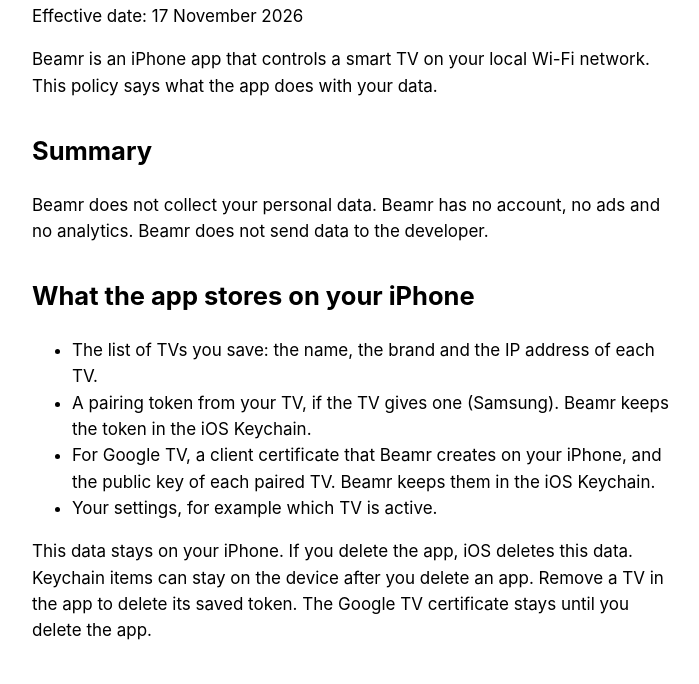
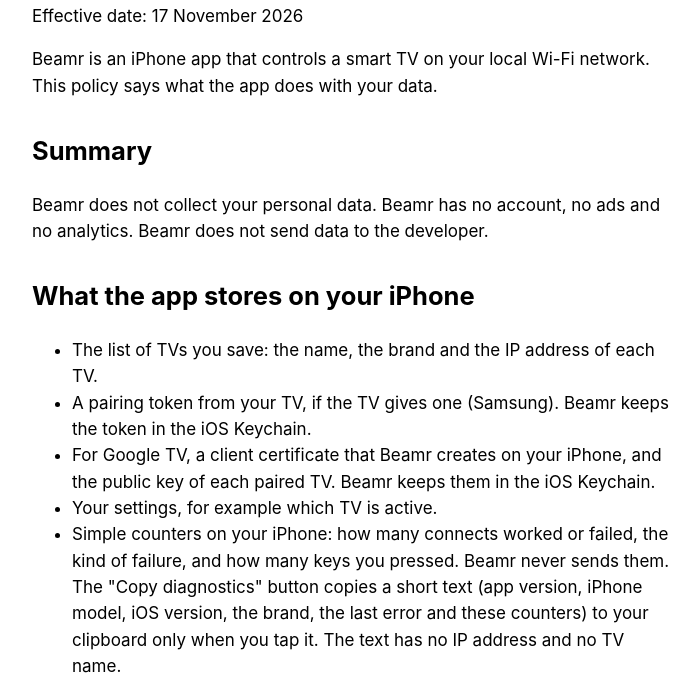
Before and after one commit to gurkiratbola/beamr-site, a plain HTML site: page privacy.html in a window 1280 px wide. Shown: the part 101-785 px from the top of the page, without its empty margins (288-987 px from the left). Drawn offline with Linux system fonts and the light colour scheme.

Commit message:
Privacy policy: on-device counters and diagnostics text

```diff
--- a/privacy.html
+++ b/privacy.html
@@ -10,6 +10,7 @@
 <li>A pairing token from your TV, if the TV gives one (Samsung). Beamr keeps the token in the iOS Keychain.</li>
 <li>For Google TV, a client certificate that Beamr creates on your iPhone, and the public key of each paired TV. Beamr keeps them in the iOS Keychain.</li>
 <li>Your settings, for example which TV is active.</li>
+<li>Simple counters on your iPhone: how many connects worked or failed, the kind of failure, and how many keys you pressed. Beamr never sends them. The "Copy diagnostics" button copies a short text (app version, iPhone model, iOS version, the brand, the last error and these counters) to your clipboard only when you tap it. The text has no IP address and no TV name.</li>
 </ul>
 <p>This data stays on your iPhone. If you delete the app, iOS deletes this data. Keychain items can stay on the device after you delete an app. Remove a TV in the app to delete its saved token. The Google TV certificate stays until you delete the app.</p>
 <h2>Local Network access</h2>
```
